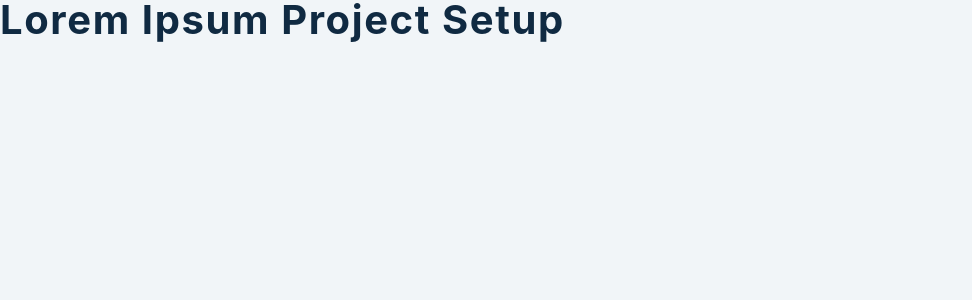
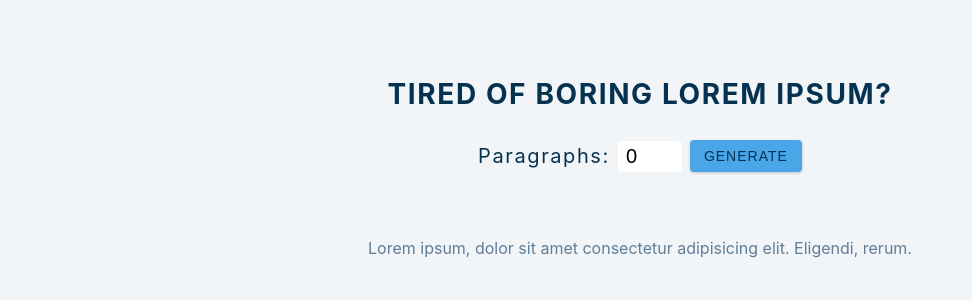
Before and after one commit to otiisaac199/Dummy-Text-Generator, a React (Create React App) app: page / in a window 1280 px wide. Shown: the top 300 px of the page, without its empty margins (0-972 px from the left). Built offline with nearby package versions, Linux system fonts and the light colour scheme.

Commit message:
features: added the handleSubmit function

```diff
--- a/src/App.js
+++ b/src/App.js
@@ -1,11 +1,38 @@
-import React, { useState } from 'react';
-import data from './data';
+import React, { useState } from "react";
+import data from "./data";
 function App() {
+  const [count, setCount] = useState(0);
+  const [text, setText] = useState([]);
 
+  const handleSubmit = (e) => {
+    e.preventDefault();
+    console.log("hello world");
+  };
 
   return (
-  <h2>lorem ipsum project setup</h2>
-    )
+    <section className="section-center">
+      <h3>tired of boring lorem ipsum?</h3>
+      <form className="lorem-form" onSubmit={handleSubmit}>
+        <label htmlFor="amount">paragraphs:</label>
+        <input
+          type="number"
+          name="amount"
+          id="amount"
+          value={count}
+          onChange={(e) => setCount(e.target.value)}
+        />
+        <button type="submit" className="btn">
+          generate
+        </button>
+      </form>
+      <article className="lorem-text">
+        <p>
+          Lorem ipsum, dolor sit amet consectetur adipisicing elit. Eligendi,
+          rerum.
+        </p>
+      </article>
+    </section>
+  );
 }
 
 export default App;
```
